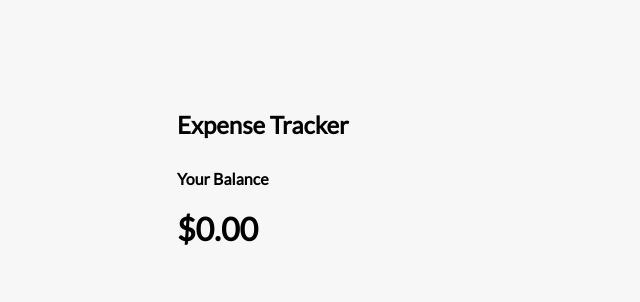
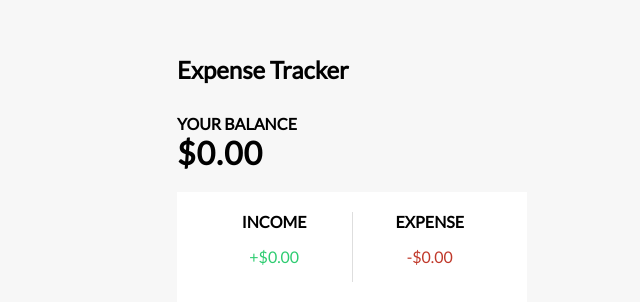
Before and after one commit to AntonioDaria/React-expenses-tracker, a React (Create React App) app in the folder expenses/: page / in a window 1280 px wide. Shown: the part 216-518 px from the top of the page, without its empty margins (288-928 px from the left). Built offline with nearby package versions, Linux system fonts and the light colour scheme.

Commit message:
Added IncomeExpenses component and snapshot test

```diff
--- a/expenses/src/App.css
+++ b/expenses/src/App.css
@@ -16,3 +16,45 @@
   margin: 30px auto;
   width: 350px;
 }
+
+.inc-exp-container {
+  background-color: #fff;
+  box-shadow: var(--box-shadow);
+  padding: 20px;
+  display: flex;
+  justify-content: space-between;
+  margin: 20px 0;
+}
+
+.inc-exp-container > div {
+  flex: 1;
+  text-align: center;
+}
+
+.inc-exp-container > div:first-of-type {
+  border-right: 1px solid #dedede;
+}
+
+.money.plus {
+  color: #2ecc71;
+}
+
+.money.minus {
+  color: #c0392b;
+}
+
+h1 {
+  letter-spacing: 1px;
+  margin: 0;
+}
+
+h3 {
+  border-bottom: 1px solid #bbb;
+  padding-bottom: 10px;
+  margin: 40px 0 10px;
+}
+
+h4 {
+  margin: 0;
+  text-transform: uppercase;
+}
--- a/expenses/src/App.js
+++ b/expenses/src/App.js
@@ -2,6 +2,7 @@
 import './App.css';
 import Header from './components/Header';
 import Balance from './components/Balance';
+import { IncomeExpenses } from './components/IncomeExpenses';
 
 function App() {
   return (
@@ -9,6 +10,7 @@
       <Header/>
       <div className="container">
         <Balance/>
+        <IncomeExpenses/>
       </div>
     </div>
   );
--- /dev/null
+++ b/expenses/src/components/IncomeExpenses.js
@@ -0,0 +1,21 @@
+
+import React from 'react'
+
+export const IncomeExpenses = () => {
+    return (
+        <div className="inc-exp-container">
+            <div>
+                <h4>Income</h4>
+                <p id="money-plus" className="money plus">+$0.00</p>
+            </div>
+            <div>
+                <h4>Expense</h4>
+                <p id="money-minus" className="money minus">-$0.00</p>
+            </div>
+        </div>
+    )
+}
+
+
+
+export default IncomeExpenses
```
Also changed, not shown: 2 other files (tests, documents, lock files or other folders).
